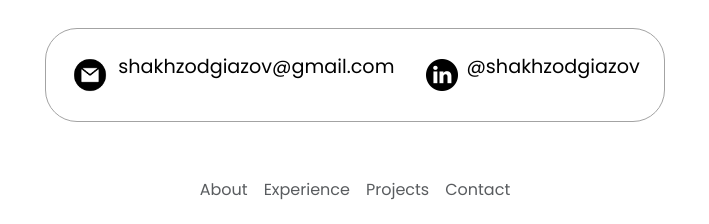
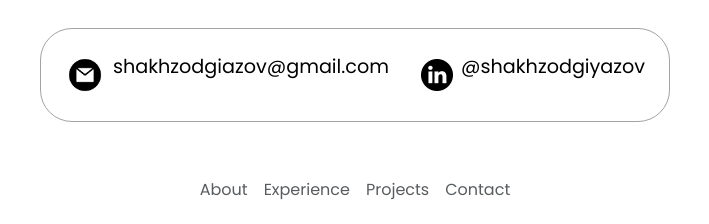
Before and after one commit to elBukhara/portfolio, a plain HTML site: page index.html in a window 1280 px wide. Shown: the part 4481-4705 px from the top of the page, 285-994 px from the left. Drawn offline with nearby package versions, Linux system fonts and the light colour scheme.

Commit message:
edited: linkedin profile link

```diff
--- a/index.html
+++ b/index.html
@@ -403,7 +403,7 @@
       </div>
       <div class="contact-info-container">
         <img src="./assets/linkedin.png" alt="LinkedIn icon" class="icon contact-icon" />
-        <p><a href="https://www.linkedin.com/in/shakhzod-giyazov-35759a324/">@shakhzodgiazov</a></p>
+        <p><a href="www.linkedin.com/in/shakhzod-giyazov">@shakhzodgiyazov</a></p>
       </div>
     </div>
   </section>
```
